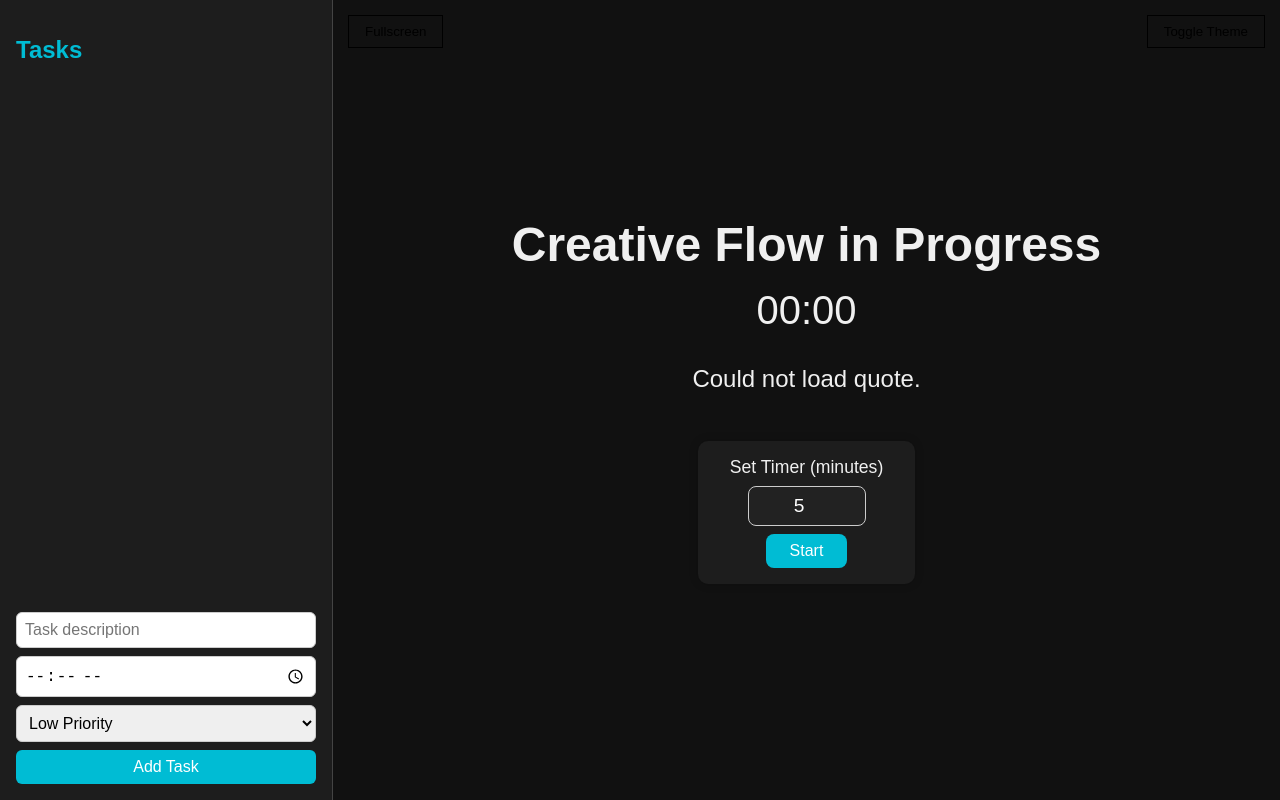
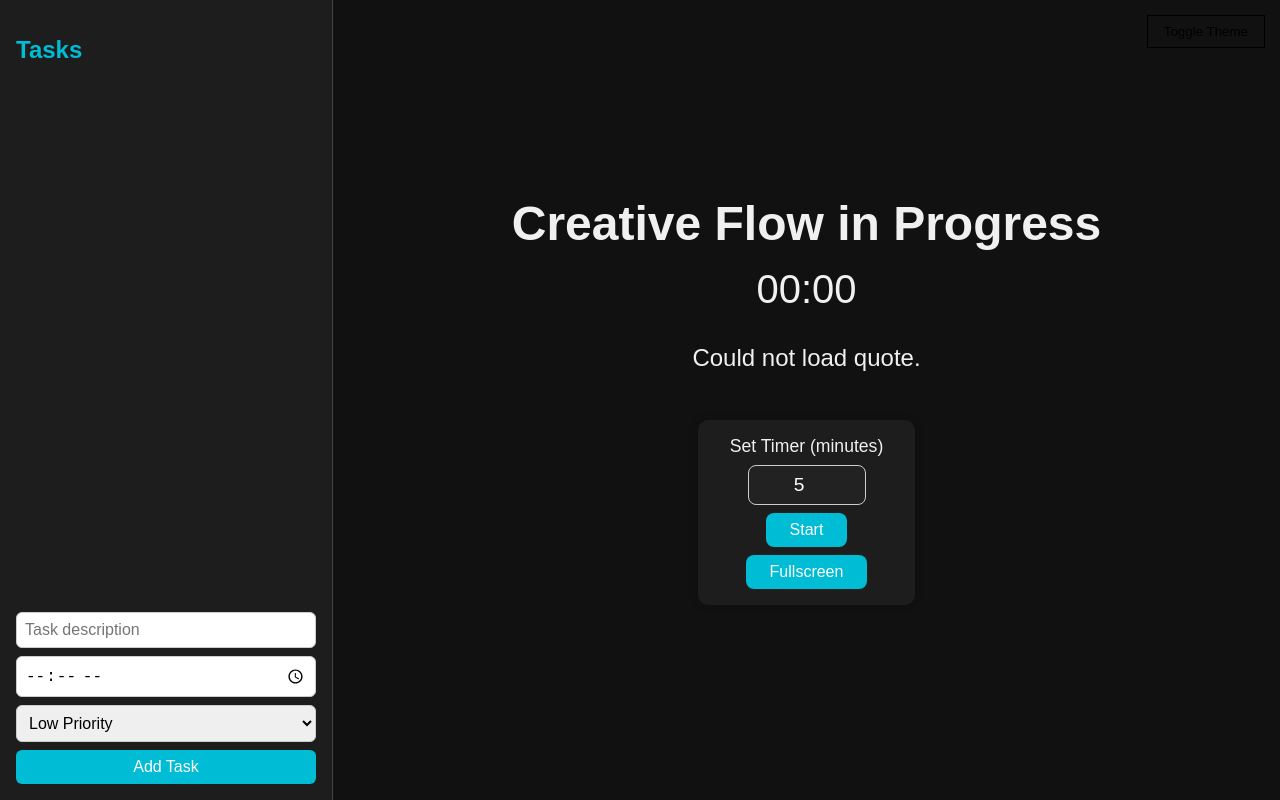
Before and after one commit to bek-shoyatbek/busy-clock, a plain HTML site: page index.html in a window 1280 px wide. Drawn offline with Linux system fonts and the light colour scheme; no server answers.

Commit message:
feat: full-screen mode buton added

```diff
--- a/index.html
+++ b/index.html
@@ -157,22 +157,15 @@
       background-color: #0097a7;
     }
 
-    .theme-toggle, .fullscreen-toggle {
+    .theme-toggle {
       position: absolute;
       top: 10px;
+      right: 10px;
       background: transparent;
       border: 1px solid currentColor;
       padding: 0.5rem 1rem;
       cursor: pointer;
       margin: 5px;
-    }
-
-    .theme-toggle {
-      right: 10px;
-    }
-
-    .fullscreen-toggle {
-      left: 10px;
     }
   </style>
 </head>
@@ -195,7 +188,6 @@
 
   <div class="main-content">
     <button class="theme-toggle">Toggle Theme</button>
-    <button class="fullscreen-toggle" onclick="toggleFullscreen()">Fullscreen</button>
     <div class="busy-text" id="busyText">Please Do Not Disturb</div>
     <div class="timer" id="timerDisplay">00:00</div>
     <div class="quote" id="quote">Loading quote...</div>
@@ -204,6 +196,7 @@
       <label for="minutesInput">Set Timer (minutes)</label>
       <input type="number" id="minutesInput" min="1" value="5" />
       <button onclick="startTimer()">Start</button>
+      <button onclick="toggleFullscreen()">Fullscreen</button>
     </div>
   </div>
 
@@ -275,10 +268,8 @@
         document.documentElement.requestFullscreen();
         document.body.classList.add('fullscreen');
       } else {
-        if (document.exitFullscreen) {
-          document.exitFullscreen();
-          document.body.classList.remove('fullscreen');
-        }
+        document.exitFullscreen();
+        document.body.classList.remove('fullscreen');
       }
     }
 
```
